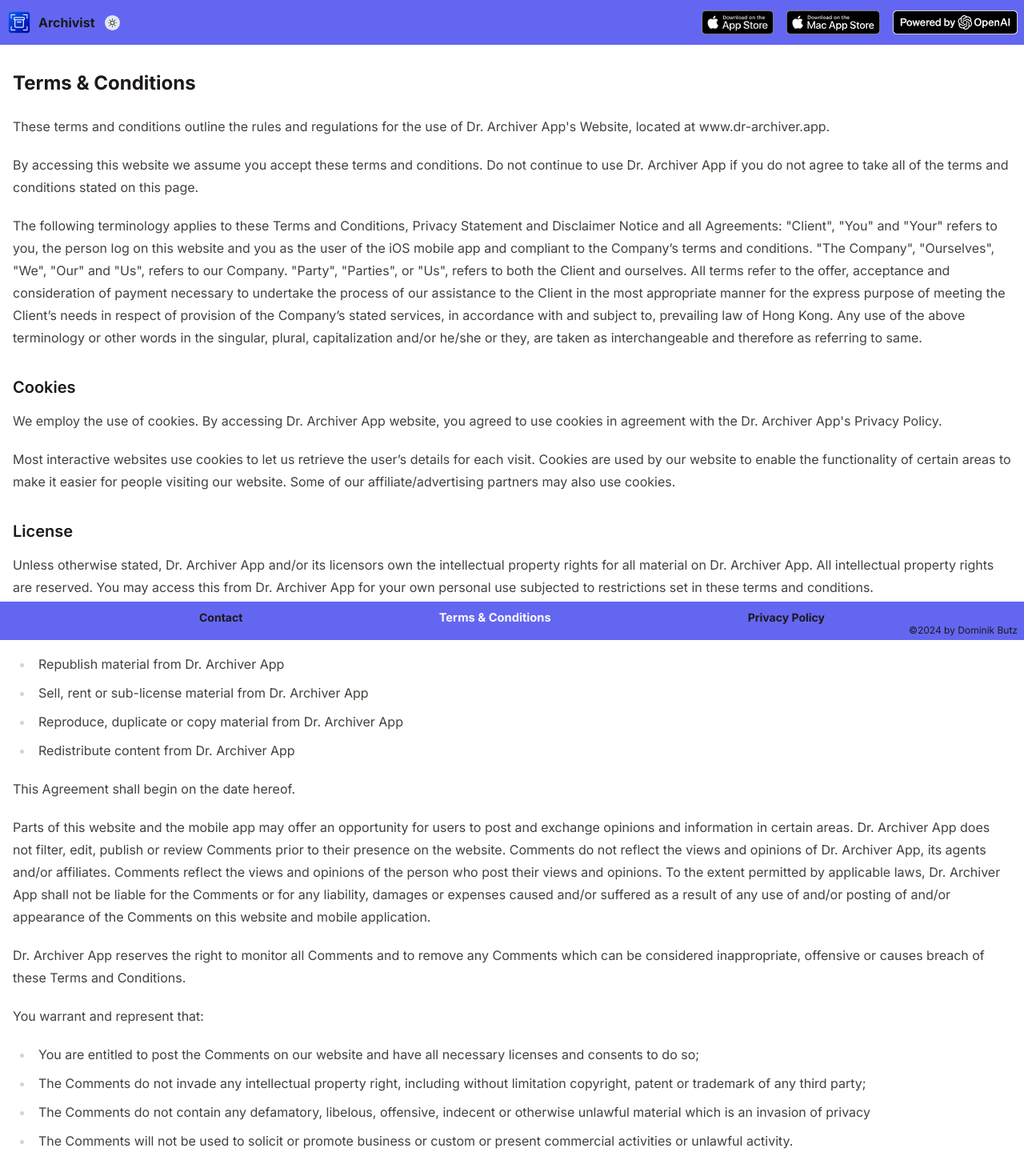
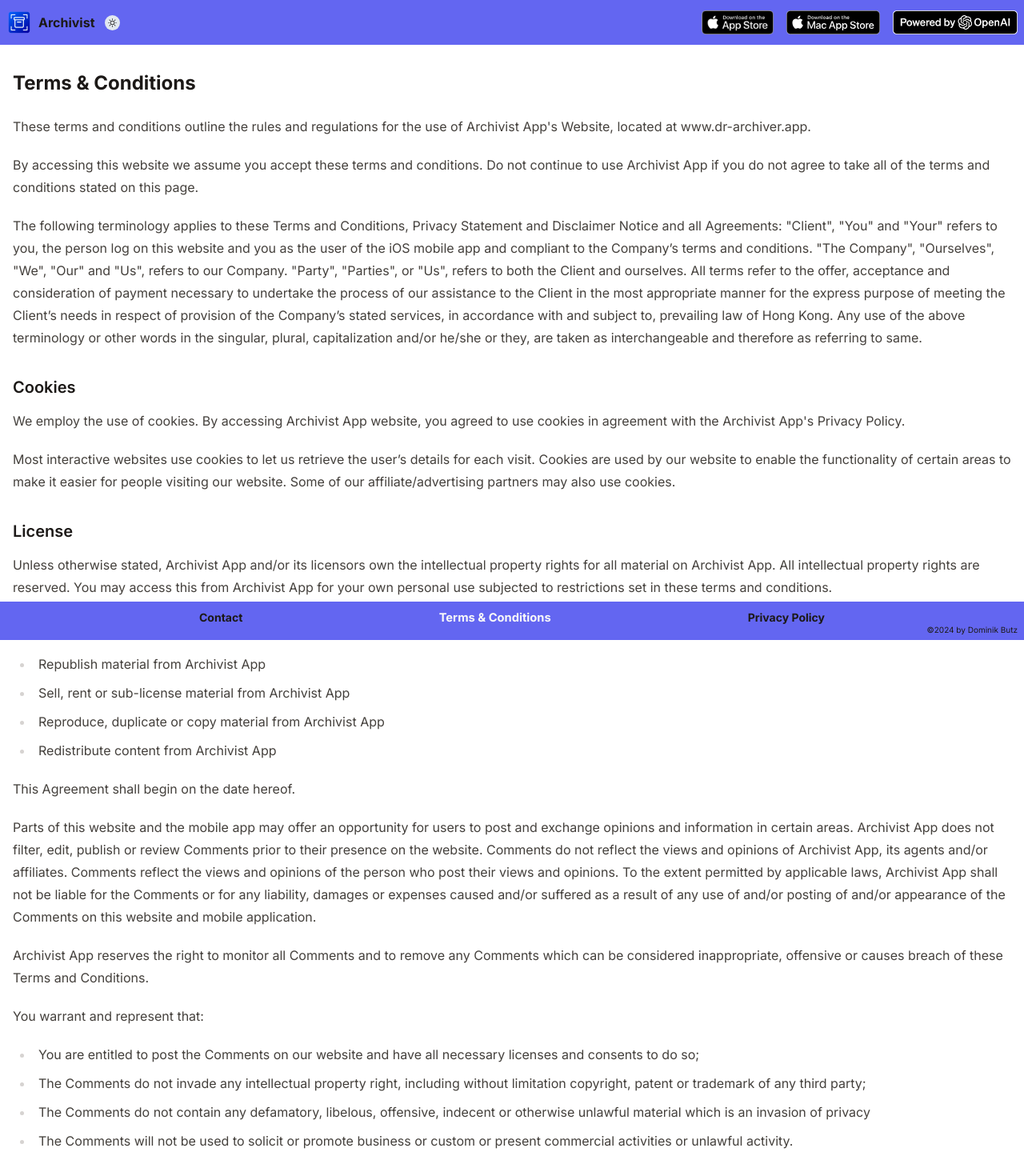
Before and after one commit to DominikButz/archivist-web, a Next.js app: page /terms in a window 1280 px wide. Shown: the top 1470 px of the page at 80% size. Built offline with nearby package versions, Linux system fonts and the light colour scheme; what tailwindcss-3d would draw is missing.

Commit message:
T & C update

```diff
--- a/src/app/globals.css
+++ b/src/app/globals.css
@@ -32,8 +32,8 @@
 @layer components {
 
   .sectionDefault {
-    /* from-10% from-bgPrimary via-10% to-bgSecondary   bg-gradient-to-b*/
-      @apply w-full h-full flex flex-col bg-gradient-to-b justify-center from-indigo-500 from-20% to-indigo-200 dark:from-indigo-950  dark:to-indigo-800;
+    /*  justify-center*/
+      @apply w-full h-full justify-around flex flex-col bg-gradient-to-b  from-indigo-500 from-20% to-indigo-200 dark:from-indigo-950  dark:to-indigo-800;
   }
 
   .inactiveLink {
@@ -53,7 +53,8 @@
   }
 
   .galleryImg {
-      @apply max-h-[60dvh]  mobileLandscape:max-h-[50dvh] object-scale-down;
+      @apply  object-scale-down max-h-[68dvh]  mobileLandscape:max-h-[50dvh] px-3;
+
   }
 
   .formInputLabel {
--- a/src/components/footer.js
+++ b/src/components/footer.js
@@ -13,7 +13,7 @@
             <Link href="/terms" className={`${pathname === '/terms' ? 'activeLink' : 'inactiveLink' } text-xs md:text-sm`}>Terms & Conditions </Link>
             <Link href="/privacy" className={`${pathname === '/privacy' ? 'activeLink' : 'inactiveLink' } text-xs md:text-sm`}>Privacy Policy</Link>
         </div>
-        <div className='text-stone-900 dark:text-stone-400 text-xs absolute bottom-0 right-0 z-30 h-5 text-nowrap mr-2 justify-self-end'>©2024 by Dominik Butz</div>
+        <div className='text-stone-900 dark:text-stone-400 text-[10px] absolute bottom-0 right-0 z-30 h-5 text-nowrap mr-2 justify-self-end'>©2024 by Dominik Butz</div>
     </div>
   )
 }
--- a/src/content/terms-and-conditions.mdx
+++ b/src/content/terms-and-conditions.mdx
@@ -1,37 +1,37 @@
 ## Terms & Conditions
 
-These terms and conditions outline the rules and regulations for the use of Dr. Archiver App's Website, located at www.dr-archiver.app.
+These terms and conditions outline the rules and regulations for the use of Archivist App's Website, located at www.dr-archiver.app.
 
-By accessing this website we assume you accept these terms and conditions. Do not continue to use Dr. Archiver App if you do not agree to take all of the terms and conditions stated on this page.
+By accessing this website we assume you accept these terms and conditions. Do not continue to use Archivist App if you do not agree to take all of the terms and conditions stated on this page.
 
 The following terminology applies to these Terms and Conditions, Privacy Statement and Disclaimer Notice and all Agreements: "Client", "You" and "Your" refers to you, the person log on this website and you as the user of the iOS mobile app and compliant to the Company’s terms and conditions. "The Company", "Ourselves", "We", "Our" and "Us", refers to our Company. "Party", "Parties", or "Us", refers to both the Client and ourselves.
 All terms refer to the offer, acceptance and consideration of payment necessary to undertake the process of our assistance to the Client in the most appropriate manner for the express purpose of meeting the Client’s needs in respect of provision of the Company’s stated services, in accordance with and subject to, prevailing law of Hong Kong. Any use of the above terminology or other words in the singular, plural, capitalization and/or he/she or they, are taken as interchangeable and therefore as referring to same.
 
 ### Cookies
 
-We employ the use of cookies. By accessing Dr. Archiver App website, you agreed to use cookies in agreement with the Dr. Archiver App's Privacy Policy.
+We employ the use of cookies. By accessing Archivist App website, you agreed to use cookies in agreement with the Archivist App's Privacy Policy.
 
 Most interactive websites use cookies to let us retrieve the user’s details for each visit. Cookies are used by our website to enable the functionality of certain areas to make it easier for people visiting our website. Some of our affiliate/advertising partners may also use cookies.
 
 
 ### License
 
-Unless otherwise stated, Dr. Archiver App and/or its licensors own the intellectual property rights for all material on Dr. Archiver App. All intellectual property rights are reserved. You may access this from Dr. Archiver App for your own personal use subjected to restrictions set in these terms and conditions.
+Unless otherwise stated, Archivist App and/or its licensors own the intellectual property rights for all material on Archivist App. All intellectual property rights are reserved. You may access this from Archivist App for your own personal use subjected to restrictions set in these terms and conditions.
 
 You must not:
 
-* Republish material from Dr. Archiver App
-* Sell, rent or sub-license material from Dr. Archiver App
-* Reproduce, duplicate or copy material from Dr. Archiver App
-* Redistribute content from Dr. Archiver App
+* Republish material from Archivist App
+* Sell, rent or sub-license material from Archivist App
+* Reproduce, duplicate or copy material from Archivist App
+* Redistribute content from Archivist App
 
 
 This Agreement shall begin on the date hereof.
 
-Parts of this website and the mobile app may offer an opportunity for users to post and exchange opinions and information in certain areas. Dr. Archiver App does not filter, edit, publish or review Comments prior to their presence on the website. Comments do not reflect the views and opinions of Dr. Archiver App, its agents and/or affiliates.
-Comments reflect the views and opinions of the person who post their views and opinions. To the extent permitted by applicable laws, Dr. Archiver App shall not be liable for the Comments or for any liability, damages or expenses caused and/or suffered as a result of any use of and/or posting of and/or appearance of the Comments on this website and mobile application.
+Parts of this website and the mobile app may offer an opportunity for users to post and exchange opinions and information in certain areas. Archivist App does not filter, edit, publish or review Comments prior to their presence on the website. Comments do not reflect the views and opinions of Archivist App, its agents and/or affiliates.
+Comments reflect the views and opinions of the person who post their views and opinions. To the extent permitted by applicable laws, Archivist App shall not be liable for the Comments or for any liability, damages or expenses caused and/or suffered as a result of any use of and/or posting of and/or appearance of the Comments on this website and mobile application.
 
-Dr. Archiver App reserves the right to monitor all Comments and to remove any Comments which can be considered inappropriate, offensive or causes breach of these Terms and Conditions.
+Archivist App reserves the right to monitor all Comments and to remove any Comments which can be considered inappropriate, offensive or causes breach of these Terms and Conditions.
 
 You warrant and represent that:
 
@@ -66,19 +66,19 @@
 * educational institutions and trade associations.
 
 
-We will approve link requests from these organizations if we decide that: (a) the link would not make us look unfavorably to ourselves or to our accredited businesses; (b) the organization does not have any negative records with us; (c) the benefit to us from the visibility of the hyperlink compensates the absence of Dr. Archiver App; and (d) the link is in the context of general resource information.
+We will approve link requests from these organizations if we decide that: (a) the link would not make us look unfavorably to ourselves or to our accredited businesses; (b) the organization does not have any negative records with us; (c) the benefit to us from the visibility of the hyperlink compensates the absence of Archivist App; and (d) the link is in the context of general resource information.
 
 These organizations may link to our home page so long as the link: (a) is not in any way deceptive; (b) does not falsely imply sponsorship, endorsement or approval of the linking party and its products or services; and (c) fits within the context of the linking party’s site.
 
-If you are one of the organizations listed in paragraph 2 above and are interested in linking to our website, you must inform us by sending an e-mail to Dr. Archiver App. Please include your name, your organization name, contact information as well as the URL of your site, a list of any URLs from which you intend to link to our Website, and a list of the URLs on our site to which you would like to link. Wait 2-3 weeks for a response.
+If you are one of the organizations listed in paragraph 2 above and are interested in linking to our website, you must inform us by sending an e-mail to Archivist customer service. Please include your name, your organization name, contact information as well as the URL of your site, a list of any URLs from which you intend to link to our Website, and a list of the URLs on our site to which you would like to link.
 
 Approved organizations may hyperlink to our Website as follows:
 
 * By use of our corporate name; or
-* By use of the uniform resource locator being linked to; or
+* By use of the uniform resource locator (URL) being linked to; or
 * By use of any other description of our Website being linked to that makes sense within the context and format of content on the linking party’s site.
 
-No use of Dr. Archiver App's logo or other artwork will be allowed for linking absent a trademark license agreement.
+No use of Archivist App's logo or other artwork will be allowed for linking absent a trademark license agreement.
 
 ### iFrames
 
@@ -105,11 +105,11 @@
 
 To the maximum extent permitted by applicable law, we exclude all representations, warranties and conditions relating to our website and mobile app and the use of this website and our mobile app.
 
-When using our mobile application "Dr. Archiver" for iOS and iPadOS or the desktop application for MacOS, you agree to the following terms and conditions:
+When using our mobile application "Archivist" for iOS and iPadOS or the desktop application for MacOS, you agree to the following terms and conditions:
 
-* Your document files are stored in Apple's cloud synchronisation service "iCloud". The Dr. Archiver developers are not responsible for any data leak or data loss that might occur on Apple Inc. servers, whether or not the user discloses login credentials to third parties.
-* Other data related to Dr. Archiver documents is stored in Apple's CloudKit synchronisation service. Any possible data loss or data leak on Apple's CloudKit service is not under the control or responiblity of the Dr. Archiver developers.
-* In case you choose to use the Dr. Archiver GPT Turbo 3.5 AI document properties detection (off by default), you agree to expose your document data to a third party, namely OpenAI, the company responsible for GPT Turbo 3.5 and 4.0. The developers of Dr. Archiver are not responsible for possible legal infringements committed by OpenAI.
+* Your document files are stored in Apple's file cloud synchronisation service "iCloud Drive". The Archivist developers are not responsible for any data leak or data loss that might occur on Apple Inc. servers, whether or not the user discloses login credentials to third parties.
+* Other data related to Archivist documents is stored in Apple's CloudKit synchronisation service. Any possible data loss or data leak on Apple's CloudKit service is not under the control or responiblity of the Archivist developers.
+* In case you choose to use the Archivist AI document properties detection (off by default), you agree to expose your document data to a third party, namely OpenAI, the company responsible for all GPT large language models. The developers of Archivist are not responsible for possible legal infringements committed by OpenAI.
 
 
 The limitations and prohibitions of liability set in this Section and elsewhere in this disclaimer: (a) are subject to the preceding paragraph; and (b) govern all liabilities arising under the disclaimer, including liabilities arising in contract, in tort and for breach of statutory duty.
```
Also changed, not shown: src/components/aiDetectionSection.js (+4 -4 lines), src/components/introSection.js (+8 -6 lines).
